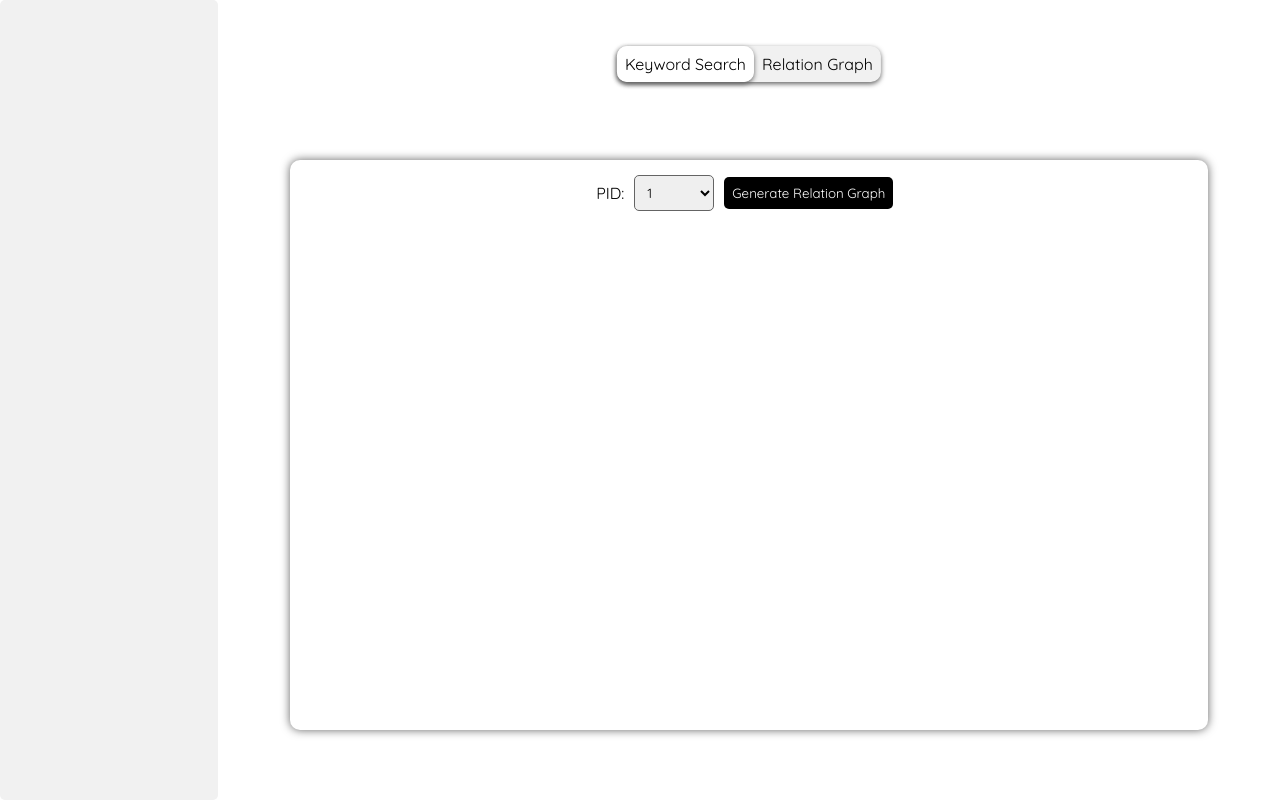
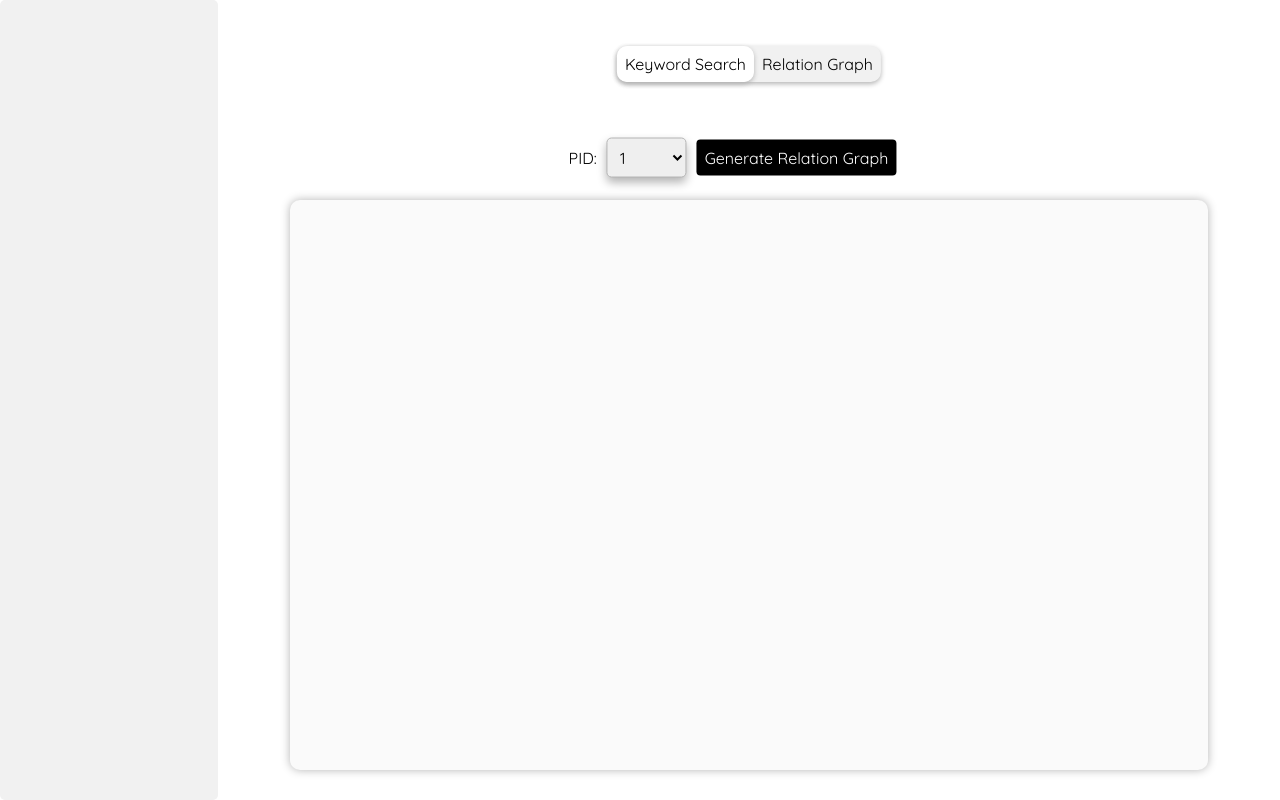
Before and after one commit to Leoreoreo/relatedPosts, a React (Create React App) app in the folder relatedPosts/Frontend/: page /#/RelationGraph in a window 1280 px wide. Built offline with nearby package versions, Linux system fonts and the light colour scheme.

Commit message:
adjust layout

```diff
--- a/relatedPosts/Frontend/src/App.js
+++ b/relatedPosts/Frontend/src/App.js
@@ -11,7 +11,6 @@ function App() {
       <div className="App">
         <Block />
         <Navbar />
-        <div className="content">
         <Switch>
           <Route exact path="/KeywordSearch">
               <KeywordSearch url={url}/>
@@ -21,7 +20,6 @@ function App() {
           </Route>
         </Switch>
       </div>
-      </div>
     </Router>
   );
 }
--- a/relatedPosts/Frontend/src/components/KeywordSearch.css
+++ b/relatedPosts/Frontend/src/components/KeywordSearch.css
@@ -2,10 +2,8 @@
 .text-container {
   height: 40vh;
   margin: 30px;
-  margin-left: 10px;
-  margin-right: 50px;
   padding: 20px;
-  border: 2px solid var(--shadow);
+  border: 1.5px solid var(--shadow);
   border-radius: 28px;
   background-color: var(--white);
   overflow-y: auto;
@@ -14,39 +12,20 @@
 .text-item {
   margin-bottom: 10px;
   padding: 8px;
-  border: 1px solid var(--shadow);
-  border-radius: 5px;
+  border: .5px;
+  border-radius: 4px;
+  box-shadow: 0px 5px 10px 0px var(--shadow);
 }
 
-.search-container {
-  display: flex;
-  justify-content: center;
-  margin-top: 10px;
+.similar-searches {
+  list-style-type: none;
 }
 
-
-.input-group {
-  display: flex;
-  align-items: center;
-  gap: 10px;
-  margin-bottom: 5px;
+.similar-searches li {
+  font-size: 16px;
 }
 
-.input-group select,
-.input-group input[type="text"]{
-  padding: 8px;
-  border: 1px solid var(--shadow);
-  border-radius: 5px;
+.similar-searches li button {
+  margin-left: 10px;
+  margin-right: 10px;
 }
-
-.input-group select {
-  width: 80px; /* Adjust width as needed */
-}
-
-.input-group input[type="text"] {
-  flex: 1;
-}
-
-.input-group button:hover {
-  background-color: var(--shadow);
-}
--- a/relatedPosts/Frontend/src/components/KeywordSearch.js
+++ b/relatedPosts/Frontend/src/components/KeywordSearch.js
@@ -88,13 +88,14 @@ const KeywordSearch = (props) => {
           <button onClick={handleSendRequest}>Search</button>
         </div>
       </div>
+      <div className="content">
         {similarSearches.length > 0 && (
         <div>
           <h2>Similar Searches Found:</h2>
           <ul className="similar-searches">
             {similarSearches.map((search, index) => (
               <li key={index}>
-              <button onClick={() => handleViewExistingSearch(search[0], search[1])}>View</button>
+                <button onClick={() => handleViewExistingSearch(search[0], search[1])}>View Keyword:</button>
                 {`${search[1]}`}{' '}
               </li>
             ))}
@@ -102,7 +103,6 @@ const KeywordSearch = (props) => {
           <h2> OR... <button onClick={handleNewSearch}>Search Anyway</button></h2>
         </div>
         )}
-      <div>
         <h2>Search Results:</h2>
         <div className="text-container">
           {flaskOutput.length === 0 ? (
--- a/relatedPosts/Frontend/src/components/RelationGraph.js
+++ b/relatedPosts/Frontend/src/components/RelationGraph.js
@@ -37,10 +37,9 @@ const RelationGraph = (props) => {
           <button onClick={handleSendRequest}>Generate Relation Graph</button>
         </div>
       </div>
-      <div>
-        <br />
+      <div className="content">
         { flaskOutput && flaskOutput.links && (
-          <Sankey width={800} height={800} data={flaskOutput} personID={selectedNumber} url={props.url}/>
+          <Sankey width={600} height={800} data={flaskOutput} personID={selectedNumber} url={props.url}/>
         )}
       </div>
     </div>
--- /dev/null
+++ b/relatedPosts/Frontend/src/components/Sankey.css
@@ -0,0 +1,22 @@
+.svg-data-container {
+  border: 1.5px solid var(--shadow);
+  border-radius: 28px;
+  background-color: var(--white);
+  width: 40vw;
+  height: 60vh;
+  align-items: center;
+}
+
+.svg {
+  flex: 1;
+}
+
+
+.data-container {
+  width: 300px; /* Set a fixed width for the data container */
+  margin-left: 20px; /* Add some spacing between the SVG and the data container */
+  padding: 10px;
+  border: .5px;
+  border-radius: 4px;
+  box-shadow: 0px 5px 10px 0px var(--shadow);
+}
--- a/relatedPosts/Frontend/src/components/Sankey.tsx
+++ b/relatedPosts/Frontend/src/components/Sankey.tsx
@@ -1,11 +1,11 @@
-
+import './Sankey.css'
 import { sankey, sankeyCenter, sankeyLinkHorizontal } from "d3-sankey";
 import React, { useState } from 'react';
 import axios from 'axios';
 
-const MARGIN_Y = 30;
-const MARGIN_LEFT = 30;
-const MARGIN_RIGHT = 100;
+const MARGIN_Y = 20;
+const MARGIN_LEFT = 20;
+const MARGIN_RIGHT = 70;
 
 type Data = {
   nodes: { id: string; column: number }[];
@@ -180,10 +180,10 @@ const Sankey = ({ width, height, data, personID, url }: SankeyProps) => {
           rx={2.9}
         />
         <text
-          x={node.x0 + 25} // Adjust position for text
+          x={node.x0-25} // Adjust position for text
           y={(node.y1 + node.y0) / 2 - 15} // Adjust position for text
           dy=".35em"
-          fill="white"
+          fill="black"
           style={{fontSize: textSize}} // Adjust font size if needed
         >
           {node.name}
@@ -224,6 +224,7 @@ const Sankey = ({ width, height, data, personID, url }: SankeyProps) => {
           {allLinks}
           {allNodes}
         </svg>
+      </div>
       {clickedAttribute && (
         <div className="data-container">
           <h3>{clickedKeyword}</h3>
@@ -241,7 +242,6 @@ const Sankey = ({ width, height, data, personID, url }: SankeyProps) => {
         </div>
       )}
     </div>
-    </div>
   );
 };
 export default Sankey;
--- a/relatedPosts/Frontend/src/index.css
+++ b/relatedPosts/Frontend/src/index.css
@@ -3,7 +3,8 @@
   --white:  rgb(255, 255, 255);
   --black:  rgb(0, 0, 0);
   --grey:   rgb(241, 241, 241);
-  --shadow:   rgb(100, 100, 100)
+  --bggrey: rgb(250, 250, 250);
+  --shadow: rgb(180, 180, 180);
 }
 * {
   font-family: "Quicksand";
@@ -13,7 +14,7 @@ h2 {
   padding: 10px
 }
 .content {
-  margin-top: 20vh;
+  margin-top: 25vh;
   margin-left: 22vw;
   margin-right: 5vw;
   height: 70vh;
@@ -22,70 +23,69 @@ h2 {
   border-radius: 10px;
   box-shadow: 0px 0px 10px 0px var(--shadow);
   overflow-y: auto;
+  background-color: var(--bggrey);
+}
+
+.search-container {
+  display: flex;
+  top: 20vh;
+  right: 41.5vw;
+  transform: translate(45%, -50%);
+  position: fixed;
+}
+
+.input-group {
+  display: flex;
+  align-items: center;
+  gap: 10px;
+  margin-bottom: 5px;
+}
+
+.input-group select,
+.input-group input[type="text"]{
+  padding: 8px;
+  border: 1px solid var(--shadow);
+  border-radius: 5px;
+}
+
+.input-group select {
+  width: 80px; /* Adjust width as needed */
 }
 
 select {
-  color: var(--black);
+  margin-top: 10px;
+  margin-bottom: 10px;
+  padding: 8px;
+  flex-grow: 1;
+  border: .5px;
+  border-radius: 4px;
+  box-shadow: 0px 5px 10px 0px var(--shadow);
+  font-size: 16px;
 }
+
 input {
   margin-top: 10px;
   margin-bottom: 10px;
-  padding: 15px;
+  padding: 8px;
   flex-grow: 1;
-  border: 1px solid var(--black);
+  border: .5px;
   border-radius: 4px;
-  color: var(--black)
+  box-shadow: 0px 5px 10px 0px var(--shadow);
+  font-size: 16px;
 }
 
 button {
+  margin-top: 10px;
+  margin-bottom: 10px;
   background-color: var(--black);
   color: var(--white);
   cursor: pointer;
   padding: 8px;
-  border: 1px;
-  border-radius: 5px;
-  margin-right: 8px;
+  border: .5px;
+  border-radius: 4px;
+  font-size: 16px;
 }
 
-button :hover {
+button:hover {
   background-color: var(--shadow);
 }
-
-ul.similar-searches {
-  list-style-type: none;
-  padding: 0;
-}
-
-ul.similar-searches li {
-  display: flex;
-  align-items: center;
-  margin-bottom: 5px; /* Adjust as needed */
-}
-
-ul.similar-searches li button {
-  margin-left: 10px; /* Adjust as needed */
-}
-
-.svg-data-container {
-  display: flex; /* Use flexbox layout */
-  border: 2px solid var(--shadow);
-  border-radius: 8px;
-}
-
-.svg-container {
-  flex: 1;
-}
-.svg {
-  border: 2px solid var(--shadow);
-  border-radius: 8px;
-}
-.data-container {
-  width: 300px; /* Set a fixed width for the data container */
-  margin-left: 20px; /* Add some spacing between the SVG and the data container */
-  padding: 10px;
-  border: 2px solid var(--shadow);
-  border-radius: 8px;
-  background-color: var(--black);
-  transition: background-size 0.3s;
-  box-shadow: inset 0 0 50px rgba(0, 0, 0, 0.7);
-}
```
Also changed, not shown: 1 other file (tests, documents, lock files or other folders). Lines whose indentation alone changed are shown as unchanged.
